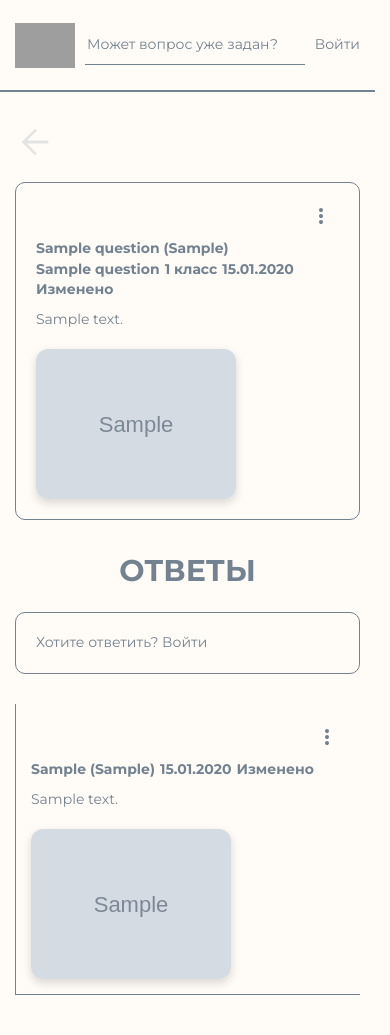
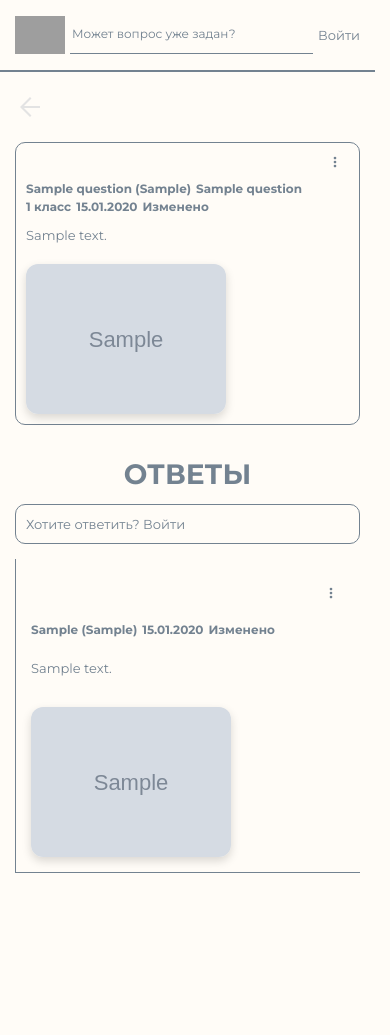
Before and after one commit to Timofey-make/School_space, a FastAPI app: page /question/1 in a window 390 px wide. After the commit the page ends 873 px from the top, so only its background shows below. Run offline with FastAPI, Linux system fonts and the light colour scheme; tables that the repository leaves empty hold one stand-in row (values such as "Sample post"); grey boxes marked "Sample" are stand-in pictures; grey boxes are pictures that could not be loaded.

Commit message:
Last version

```diff
--- a/src/main.py
+++ b/src/main.py
@@ -22,14 +22,8 @@
 from fastapi import UploadFile, File
 from starlette.exceptions import HTTPException as StarletteHTTPException
 from fastapi import Depends
-import sys
-import os
-project_root = os.path.abspath(os.path.join(os.path.dirname(__file__), "../.."))
-if project_root not in sys.path:
-    sys.path.insert(0, project_root)
-import init
-import function
-from routers import users, questions, api, answers, admin
+from . import init
+from . import function
 import sqlite3
 import uvicorn
 from fastapi.exceptions import RequestValidationError
@@ -40,7 +34,7 @@
 from pathlib import Path
 from typing import Optional
 from datetime import datetime
-from routers import users, questions, api, answers, admin
+from src.routers import users, questions, api, answers, admin
 
 app = FastAPI()
 from fastapi.staticfiles import StaticFiles
@@ -97,21 +91,6 @@
         {"request": request},
         status_code=404
     )
-
-@app.get("/", tags="Главная")
-async def main(request: Request, user_check = Depends(check_user_exists)):
-    if isinstance(user_check, RedirectResponse):
-        return user_check
-
-    if request.cookies.get("id"):
-        return templates.TemplateResponse("main.html", {"request": request,
-                                                        "username": function.decrypt(request.cookies.get("username")),
-                                                        "name": function.decrypt(request.cookies.get("name")),
-                                                        "id": request.cookies.get("id"),})
-    else:
-        return templates.TemplateResponse("main.html", {"request": request,
-                                                        "username": None,
-                                                        "name": None,})
 
 @app.get("/question/{note_id}", tags=["Страница вопроса"])
 async def question_page(request: Request, note_id: int):
--- a/src/routers/answers.py
+++ b/src/routers/answers.py
@@ -6,8 +6,8 @@
 from sqlalchemy.orm import Session
 from sqlalchemy.future import select
 from sqlalchemy import update
-import init
-import function
+from src import init
+from src import function
 import os
 import uuid
 
--- a/src/routers/api.py
+++ b/src/routers/api.py
@@ -9,8 +9,8 @@
 from sqlalchemy.orm import Session
 from sqlalchemy.future import select
 from sqlalchemy import update
-import init
-import function
+from src import init
+from src import function
 import os
 import uuid
 
--- a/src/static/404.css
+++ b/src/static/404.css
@@ -7,6 +7,6 @@
     align-items: center;
     background-color: var(--color-light);
     text-align: center;
-    font-size: clamp(23px, 1.9vw, 28px);
+    font-size: clamp(16px, 1.36vw,20px);
     padding-inline: var(--container-padding-x);
 }
--- a/src/static/answer.css
+++ b/src/static/answer.css
@@ -6,9 +6,18 @@
     padding-top: 30px;
     padding-bottom: 30px;
 }
+@media (max-width: 767px) {
+    .question-container {
+        padding-top: 20px;
+    }
+
+}
 
 .arrow-back-answer {
     margin-right: auto;
+        width: 30px;
+        aspect-ratio: 1;
+
 }
 
 .question {
@@ -25,20 +34,44 @@
     margin-bottom: 30px;
     margin-top: 20px;
 }
+@media (max-width: 767px) {
+    .question.answer-login {
+        margin-bottom: 15px;
+        margin-top: 10px;
+    }
+    .question {
+        padding: 15px;
+    }
+}
+@media (max-width: 480px) {
+    .question {
+        padding: 10px;
+    }
+}
 
 .edit-btn {
     border: none;
     background: transparent;
+}
+.edit-btn img {
+    width: 16px;
+    aspect-ratio: 1;
 }
 .delete-btn {
     display: flex;
     background: transparent;
     border: none;
     color: var(--color-blue-dark);
-    padding: 10px;
-    gap: 10px;
+    padding: 5px;
+    gap: 5px;
+    font-size: clamp(12px, 1.09vw, 14px);
     align-items: center;
 }
+.delete-btn img {
+    width: 16px;
+    aspect-ratio: 1;
+}
+
 .edit-wrapper {
     position: relative;
     display: flex;
@@ -54,10 +87,10 @@
     right: 0;
     margin-top: 5px;
     background-color: var(--color-windows);
-    border-radius: 10px;
+    border-radius: 5px;
     box-shadow: 0 4px 12px rgba(0, 0, 0, 0.15);
     z-index: 100;
-    min-width: 140px;
+    min-width: 100px;
 }
 
 .question-edit-container.active {
@@ -121,7 +154,7 @@
 
 .answers-title {
     text-align: center;
-    font-size: clamp(30px, 2.38vw,35px);
+    font-size: clamp(28px, 2.38vw,35px);
 }
 
 .answer-textarea {
--- a/src/static/auth.css
+++ b/src/static/auth.css
@@ -15,6 +15,8 @@
   position: absolute;
   top: 10px;
   left: 10px;
+  width: 30px;
+  aspect-ratio: 1;
 }
 
 .auth {
@@ -66,7 +68,6 @@
     width: 60%;
   }
   .auth {
-    padding: 30px 20px;
     row-gap: 15px;
   }
 }
@@ -75,7 +76,4 @@
   .submit-auth-btn {
     width: 50%;
   }
-  .auth {
-    padding: 50px 20px;
-  }
 }
--- a/src/static/main.css
+++ b/src/static/main.css
@@ -263,7 +263,7 @@
 body {
     font-family: var(--font-family-base);
     color: var(--color-blue-dark);
-    font-size: clamp(14px, 1.22vw, 18px);
+    font-size: clamp(13px, 1.09vw, 16px);
     line-height: 1.4;
 }
 
@@ -298,7 +298,7 @@
   outline: 0;
   padding-bottom: 10px;
   padding-top: 10px;
-  font-size: clamp(14px, 1.22vw, 18px);
+  font-size: clamp(12px, 1.09vw, 16px);
   width: 100%;
   color: var(--color-blue-dark)
 }
@@ -317,12 +317,12 @@
 
 
 .btn {
-  padding: 12px;
+  padding: 10px;
   width: 100%;
   border-radius: 8px;
   border: none;
   text-decoration: none;
-  font-size: 15px;
+  font-size: 13px;
   font-weight: 700;
   color: var(--color-dark);
   text-transform: uppercase;
@@ -353,17 +353,17 @@
   text-decoration: underline;
 }
 
-@media (max-width: 767px) {
+
+@media (max-width: 1024px) {
   .btn {
-    font-size: 13px;
-    padding: 10px;
+    font-size: 11px;
+    padding: 8px;
   }
 }
 
 
 @media (max-width: 480px) {
   .btn {
-    font-size: 11px;
-    padding: 9px;
+    padding: 7px;
   }
 }
--- a/src/static/questions.css
+++ b/src/static/questions.css
@@ -15,6 +15,7 @@
     padding-bottom: 15px;
     column-gap: 20px;
 }
+
 .header-logo {
     flex-shrink: 0;
 }
@@ -26,6 +27,10 @@
 .search {
     width: 100%;
     position: relative;
+}
+
+.search-input {
+  font-size: clamp(12px, 1.08vw, 16px);
 }
 
 .search-result-list {
@@ -71,8 +76,16 @@
 
 .header-actions-create {
     white-space: nowrap;
+    font-size: 11px;
+    padding: 8px;
 }
 
+@media (max-width: 1024px) {
+    .header-logo img {
+        width: 60px;
+        height: 60px;
+    }
+}
 
 @media (max-width: 767px) {
     /* header */
@@ -86,12 +99,9 @@
         font-size: 14px;
     }
     .header-inner {
-        column-gap: 10px;
-    }
-    .header-logo img {
-        width: 60px;
-        height: 60px;
-        object-fit: contain;
+        column-gap: 5px;
+        padding-top: 10px;
+        padding-bottom: 10px;
     }
 
     .search-result-list {
@@ -99,25 +109,44 @@
     }
 }
 
+@media (max-width: 480px) {
+    .header-logo img {
+        width: 50px;
+        height: 50px;
+    }
+    .header-nickname {
+        font-size: 12px;
+    }
+}
+
 /* Questions */
 .questions {
-    padding-top: 30px;
+    padding-top: 20px;
     padding-bottom: 20px;
     display: flex;
     flex-direction: column;
     row-gap: 30px;
 }
 
-@media (max-width: 767px) {
+@media (max-width: 1024px) {
     .questions {
         padding-top: 10px;
         row-gap: 10px;
     }
 }
 
+
+
 .tall-container {
     padding-bottom: 100px;
 }
+
+@media (max-width: 767px) {
+    .tall-container {
+        padding-bottom: 50px;
+    }
+}
+
 
 .questions-content-list {
     display: flex;
@@ -138,8 +167,7 @@
 }
 @media (max-width: 767px) {
     .questions-content-item {
-        gap: 10px;
-        padding-top: 20px;
+        padding-top: 25px;
     }
 }
 .questions-item-filter {
@@ -150,7 +178,7 @@
     display: flex;
     flex-wrap: wrap;
     gap: 10px;
-    font-size: clamp(14px, 1.22vw, 18px);
+    font-size: clamp(12px, 1.09vw, 16px);
     font-weight: 700;
 }
 @media (max-width: 767px) {
@@ -159,7 +187,6 @@
         flex-wrap: wrap;
         column-gap: 5px;
         row-gap: 1px;
-        font-size: clamp(14px, 1.22vw, 18px);
         font-weight: 700;
     }
 }
@@ -239,9 +266,9 @@
     border-bottom: var(--border);
     background-color: transparent;
     outline: 0;
-    padding-bottom: 10px;
-    padding-top: 10px;
-    font-size: clamp(14px, 1.22vw, 18px);
+    padding-bottom: 7px;
+    padding-top: 7px;
+    font-size: clamp(12px, 0.95vw, 14px);
     width: 100%;
     color: var(--color-blue-dark);
     border-radius: 0;
@@ -253,7 +280,6 @@
     outline: none;
     padding: 15px;
     border: var(--border);
-    border-radius: 10px;
     transition: border-color 0.2s, box-shadow 0.2s;
     color: var(--color-blue-dark);
 }
@@ -328,6 +354,13 @@
     justify-content: center;
 }
 
+@media (max-width: 767px) {
+    .admin-container {
+        padding-top: 15px;
+        padding-bottom: 10px;
+    }
+}
+
 .admin-form {
     display: flex;
     flex-direction: column;
@@ -383,8 +416,10 @@
     /* Content */
     .questions-item-filter {
         gap: 10px;
+        padding-bottom: 5px;
+        padding-top: 5px;
     }
     .create-form-text {
-        min-height: 90%;
+        min-height: 70%;
     }
 }
```
Also changed, not shown: src/routers/admin.py (+4 -4 lines), src/static/profile.css (+7 -4 lines), src/templates/admin_reports.html (+4 -4 lines).
